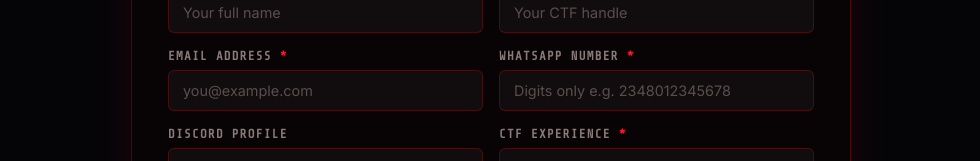
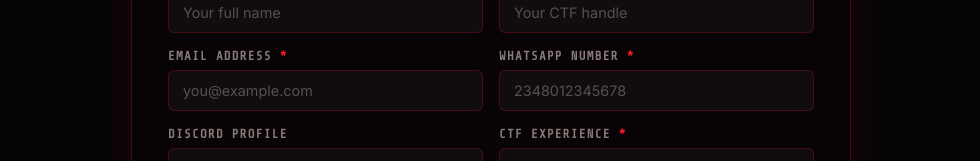
Before and after one commit to Mazonia/reddletter-form, a plain HTML site: page index.html in a window 1280 px wide. Shown: the part 888-1049 px from the top of the page, without its empty margins (149-1129 px from the left). Drawn offline with nearby package versions, Linux system fonts and the light colour scheme.

Commit message:
Fix WhatsApp placeholder — remove duplicate attribute

```diff
--- a/index.html
+++ b/index.html
@@ -87,8 +87,8 @@
           </div>
           <div class="field">
             <label for="whatsapp">WhatsApp Number <span class="req">*</span></label>
-            <input type="tel" id="whatsapp" name="entry.2030506870" placeholder="Digits only e.g. 2348012345678"
-              inputmode="numeric" pattern="[0-9]{10,}" placeholder="2348012345678" minlength="10" required />
+            <input type="tel" id="whatsapp" name="entry.2030506870" placeholder="2348012345678"
+              inputmode="numeric" pattern="[0-9]{10,}" minlength="10" required />
           </div>
         </div>
 
```
